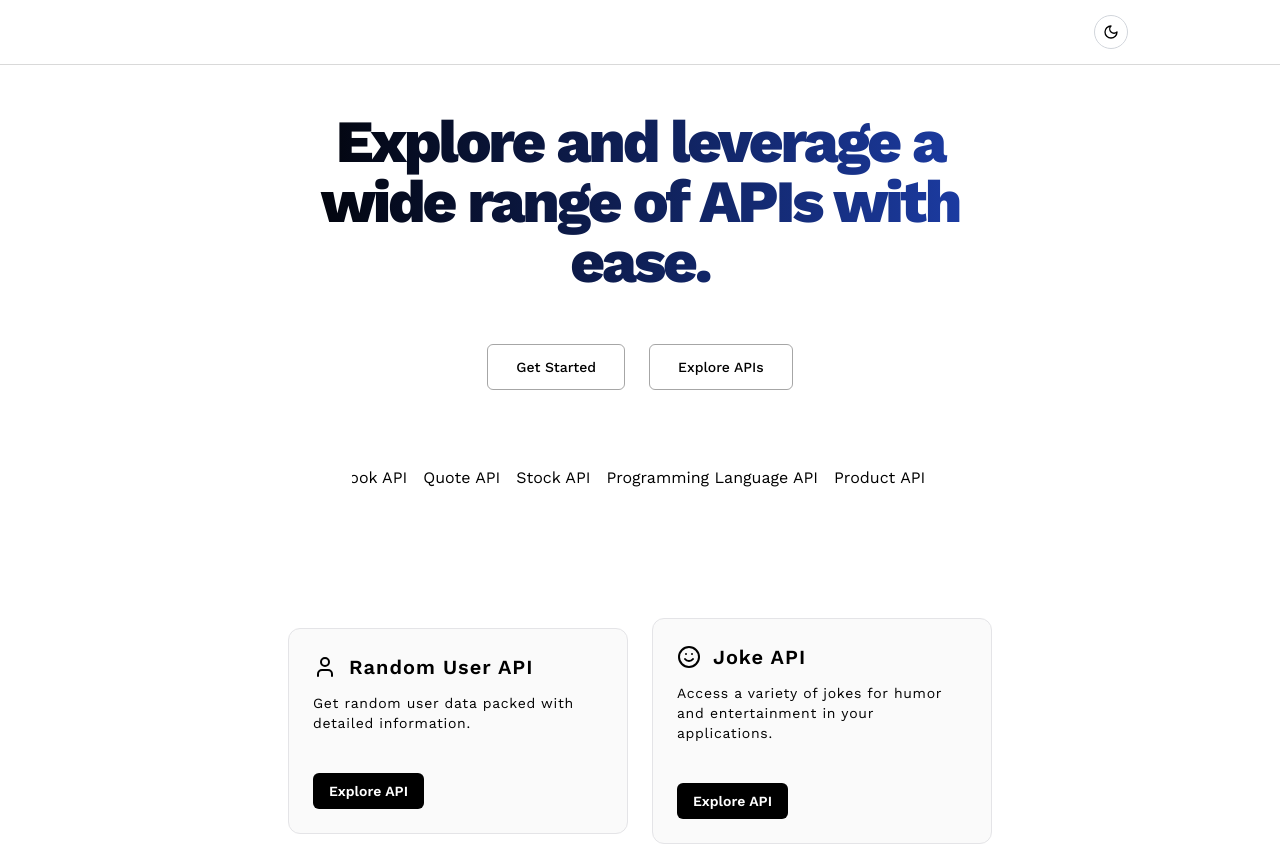
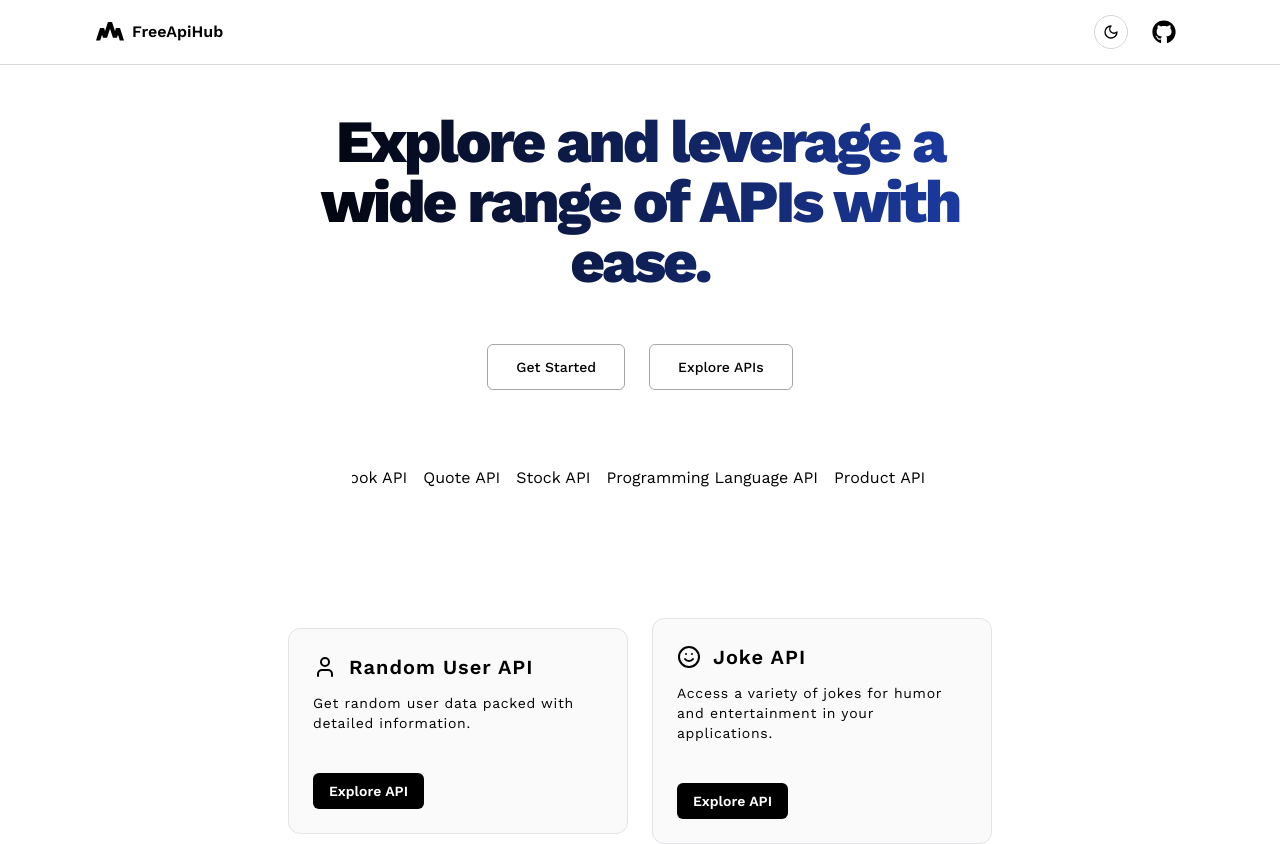
Before and after one commit to rehan-adi/FreeApiHub, a Next.js app in the folder apps/freeapihub-docs/: page / in a window 1280 px wide. Shown: the top 844 px of the page. Built offline with nearby package versions, Linux system fonts and the light colour scheme.

Commit message:
style: add text color in logo and add Github icons instead of svg

```diff
--- a/apps/freeapihub-docs/components/Navbar.tsx
+++ b/apps/freeapihub-docs/components/Navbar.tsx
@@ -1,11 +1,11 @@
-import React from "react";
+import Link from "next/link";
 import ThemeToggle from "./ThemeToggle";
-import Link from "next/link";
+import { FaGithub } from "react-icons/fa";
 
 const Navbar = () => {
   return (
     <nav className="py-3.5 flex justify-between fixed top-0 w-full border-b dark:border-white dark:border-opacity-10 border-black border-opacity-15 backdrop-blur items-center md:px-24 px-5">
-      <span className="flex justify-between text-base font-semibold items-center">
+      <span className="flex justify-between text-black dark:text-white text-base font-semibold items-center">
         <svg
           fill="currentColor"
           className="h-7 w-7 mr-2 inline-block"
@@ -26,18 +26,7 @@ const Navbar = () => {
         </div>
         <Link href="https://github.com/rehan-adi/FreeApiHub" target="_blank" rel="noopener noreferrer">
         <div className="px-2 py-1.5 rounded-md dark:hover:bg-neutral-800 cursor-pointer hover:bg-gray-200">
-          <svg
-            width="24"
-            height="24"
-            viewBox="0 0 16 16"
-            fill="currentColor"
-            className="h-6 w-6"
-          >
-            <path
-              fillRule="evenodd"
-              d="M8 0C3.58 0 0 3.58 0 8c0 3.54 2.29 6.53 5.47 7.59.4.07.55-.17.55-.38 0-.19-.01-.82-.01-1.49-2.01.37-2.53-.49-2.69-.94-.09-.23-.48-.94-.82-1.13-.28-.15-.68-.52-.01-.53.63-.01 1.08.58 1.23.82.72 1.21 1.87.87 2.33.66.07-.52.28-.87.51-1.07-1.78-.2-3.64-.89-3.64-3.95 0-.87.31-1.59.82-2.15-.08-.2-.36-1.02.08-2.12 0 0 .67-.21 2.2.82.64-.18 1.32-.27 2-.27.68 0 1.36.09 2 .27 1.53-1.04 2.2-.82 2.2-.82.44 1.1.16 1.92.08 2.12.51.56.82 1.27.82 2.15 0 3.07-1.87 3.75-3.65 3.95.29.25.54.73.54 1.48 0 1.07-.01 1.93-.01 2.2 0 .21.15.46.55.38A8.013 8.013 0 0016 8c0-4.42-3.58-8-8-8z"
-            ></path>
-          </svg>
+        <FaGithub className="text-black text-2xl dark:text-white"/>
         </div>
         </Link>
       </div>
```
